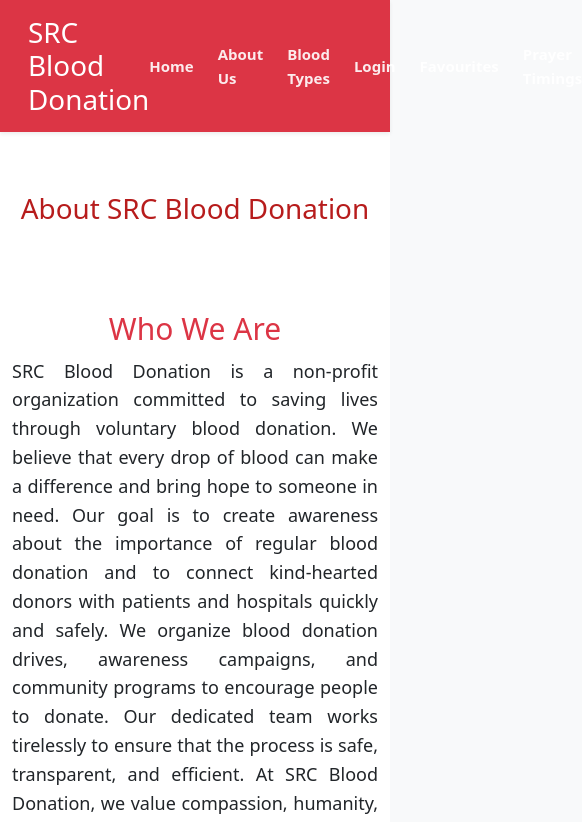
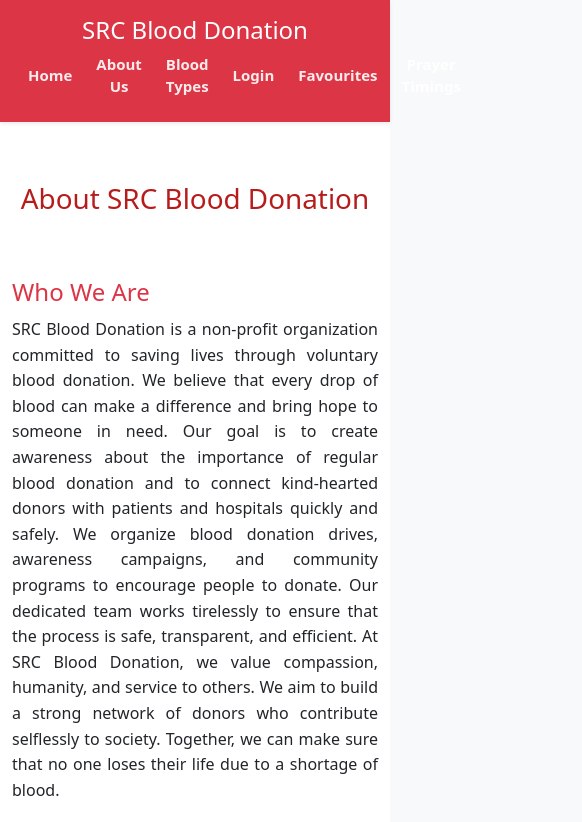
Before and after one commit to Ahmad-U19/blood-donation, a React (Vite) app: page /about in a window 390 px wide. Shown: the top 822 px of the page, 582 px wide, since content can reach past the window. Built offline with nearby package versions, Linux system fonts and the light colour scheme.

Commit message:
responsive issue

```diff
--- a/src/App.css
+++ b/src/App.css
@@ -6,4 +6,12 @@
 
 .main-content {
     flex: 1;
+    display: flex;
+    flex-direction: column;
 }
+
+.main-content>.page-transition {
+    flex: 1;
+    display: flex;
+    flex-direction: column;
+}
--- a/src/Components/About.css
+++ b/src/Components/About.css
@@ -1,33 +1,3 @@
-html,
-body {
-    margin: 0;
-    padding: 0;
-}
-
-header {
-    display: flex;
-    background-color: red;
-    color: white;
-}
-
-header h1 {
-    margin-left: 20px;
-    margin-right: 47%;
-}
-
-li a {
-    text-decoration: none;
-    color: white;
-    font-size: 15px;
-}
-
-header ul {
-    list-style-type: none;
-    margin-top: 30px;
-    display: flex;
-    gap: 20px;
-}
-
 .aboutHeading {
     text-align: center;
     margin-top: 60px;
@@ -82,10 +52,34 @@ header ul {
     box-shadow: 0 4px 15px rgba(0, 0, 0, 0.2);
 }
 
-footer {
-    background-color: rgb(122, 1, 1);
-    color: white;
-    text-align: center;
-    padding: 5px;
-    bottom: 0;
+@media (max-width: 768px) {
+    .aboutContainer {
+        flex-direction: column;
+        margin: 30px auto;
+        padding: 0 20px;
+        gap: 20px;
+    }
+
+    header h1 {
+        margin-right: 0;
+        margin-left: 0;
+        text-align: center;
+    }
+
+    .aboutText h2 {
+        font-size: 24px;
+        text-align: left;
+    }
+
+    .aboutText p,
+    .aboutText li {
+        font-size: 16px;
+    }
+
+    .aboutImage img {
+        width: 100%;
+        max-width: 300px;
+        margin: 0 auto;
+        display: block;
+    }
 }
--- a/src/Components/Donation.css
+++ b/src/Components/Donation.css
@@ -1,13 +1,3 @@
-html,
-body {
-    margin: 0;
-    padding: 0;
-}
-
-header h1 {
-    margin-left: 20px;
-}
-
 li a {
     text-decoration: none;
     color: white;
@@ -93,33 +83,21 @@ section p b {
     color: #b71c1c;
 }
 
-footer {
-    background-color: rgb(122, 1, 1);
-    color: white;
-    text-align: center;
-    padding: 10px 0;
-    width: 100%;
-    margin: 0;
-    box-sizing: border-box;
+@media (max-width: 768px) {
+
+    .donor h1,
+    .bloodTypes h2 {
+        font-size: 28px;
+        margin-top: 30px;
+    }
+
+    .donor p {
+        font-size: 18px;
+        padding: 0 10px;
+    }
+
+    .bloodtype img {
+        width: 80px;
+        height: 80px;
+    }
 }
-
-html,
-body {
-    height: 100%;
-}
-
-body {
-    display: flex;
-    flex-direction: column;
-}
-
-.main {
-    flex: 1;
-}
-
-footer {
-    background-color: rgb(122, 1, 1);
-    color: white;
-    text-align: center;
-    padding: 10px 0;
-}
--- a/src/Components/Favourite.css
+++ b/src/Components/Favourite.css
@@ -16,11 +16,3 @@
  .favorite-card:hover {
      transform: scale(1.03);
  }
-
- footer {
-     background-color: rgb(122, 1, 1);
-     color: white;
-     text-align: center;
-     padding: 8px;
-     margin-top: auto;
- }
--- a/src/Components/Home.css
+++ b/src/Components/Home.css
@@ -1,11 +1,3 @@
-html,
-body,
-#root {
-    width: 100%;
-    margin: 0;
-    padding: 0;
-}
-
 header h1 {
     margin-left: 20px;
 }
@@ -138,15 +130,6 @@ header ul li a {
     color: red;
 }
 
-footer {
-    background-color: rgb(122, 1, 1);
-    color: white;
-    text-align: center;
-    padding: 5px;
-}
-
-
-
 @keyframes fadeIn {
     from {
         opacity: 0;
@@ -161,11 +144,31 @@ footer {
 @media (max-width: 768px) {
     .fade-text {
         font-size: 30px;
+        max-width: 95%;
+        /* More width on mobile */
     }
 
     .image-btn {
-        top: 70%;
+        /* Removed ineffective top/position styles */
         padding: 10px 20px;
         font-size: 16px;
     }
+
+    .whyDonate,
+    .donor {
+        padding: 30px 15px;
+        /* Reduce padding on mobile */
+    }
+
+    .whyDonate h2,
+    .donor h2 {
+        font-size: 32px;
+    }
+
+    .main-pic {
+        height: auto;
+        /* Allow height to adjust naturally */
+        min-height: 300px;
+        /* Ensure some height */
+    }
 }
--- a/src/Components/Login.css
+++ b/src/Components/Login.css
@@ -1,13 +1,12 @@
-html, body {
-    margin: 0;
-    padding: 0;
-    height: 100%;
-}
-
 .login-container {
     flex: 1;
     background-color: #febfbf;
     padding: 60px 15px;
+    display: flex;
+    justify-content: center;
+    align-items: center;
+    width: 100%;
+    box-sizing: border-box;
 }
 
 form {
@@ -88,10 +87,18 @@ input[type="password"] {
     text-decoration: underline;
 }
 
-footer {
-    background-color: rgb(122, 1, 1);
-    color: white;
-    text-align: center;
-    padding: 5px;
-    width: 100%;
+@media (max-width: 768px) {
+    .login-container {
+        padding: 40px 15px;
+    }
+
+    form {
+        padding: 30px 20px;
+        max-width: 100%;
+        box-shadow: none;
+    }
+
+    form h2 {
+        font-size: 24px;
+    }
 }
--- a/src/index.css
+++ b/src/index.css
@@ -138,3 +138,39 @@ button {
   transform: translateY(-2px);
   box-shadow: 0 6px 8px rgba(220, 53, 69, 0.4);
 }
+
+@media (max-width: 768px) {
+  /* Navbar Mobile Layout */
+  header .container {
+    flex-direction: column;
+    text-align: center;
+  }
+
+  header h1.logo-text {
+    margin-bottom: 1rem;
+    font-size: 1.5rem;
+  }
+
+  header ul {
+    flex-direction: row;
+    width: 100%;
+    padding: 0;
+    gap: 1rem !important;
+  }
+
+  header ul li {
+    width: 100%;
+  }
+
+  header ul li a {
+    display: block;
+    padding: 0.5rem 0;
+    font-size: 1.1rem;
+  }
+
+  /* Global Container */
+  .container {
+    padding-left: 20px;
+    padding-right: 20px;
+  }
+}
```
